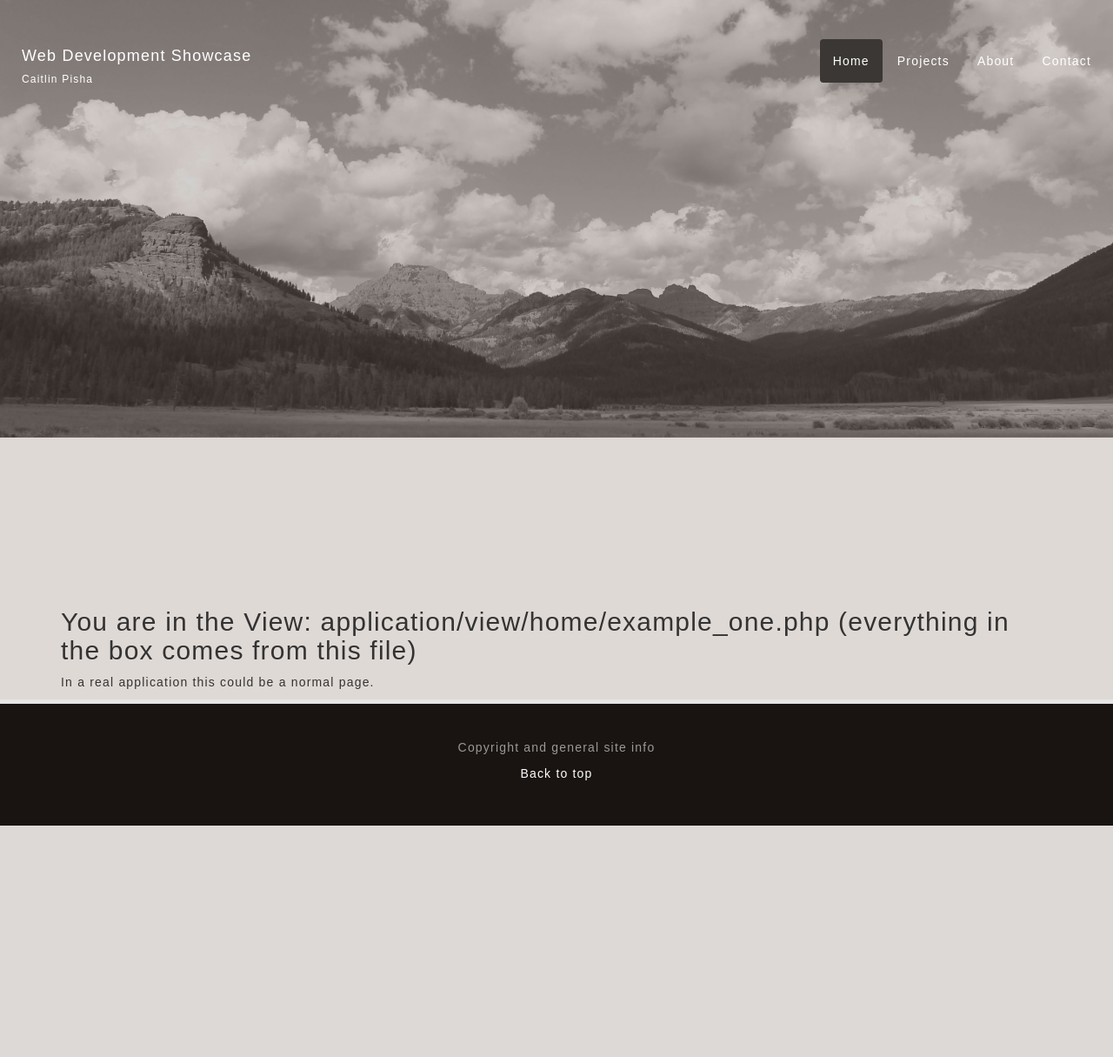
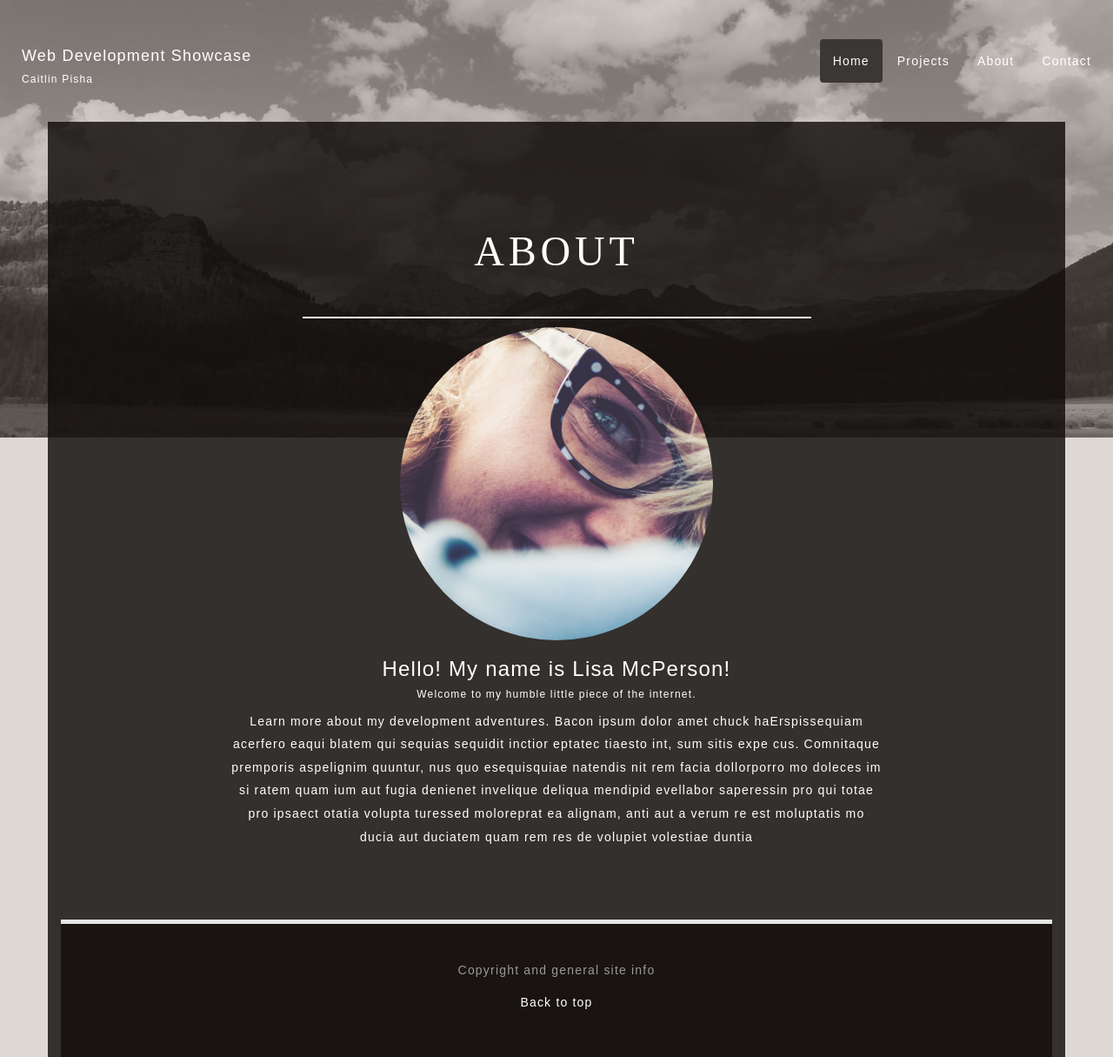
Before and after one commit to cmpisha/Final-Exercise_SD-CodeBootcamp, a PHP site: page /home/about in a window 1280 px wide. Shown: the whole page at 87% size. Before the commit the page ends 949 px from the top, so only its background shows below. Run offline with PHP 8.4, Linux system fonts and the light colour scheme; a stand-in replaces the project's code that opens the database connection; some libraries are stand-ins or nearby versions.

Commit message:
Add static about page

```diff
--- a/application/view/_templates/header.php
+++ b/application/view/_templates/header.php
@@ -34,7 +34,7 @@
             <ul class="nav navbar-nav navbar-right nav-pills ">
               <li class="active"><a href="#">Home</a></li>
               <li><a href="#">Projects</a></li>
-              <li><a href="#">About</a></li>
+              <li><a href="<?php echo URL; ?>home/about">About</a></li>
               <li><a href="#">Contact</a></li>
             </ul>
           </div>
--- a/application/view/home/about.php
+++ b/application/view/home/about.php
@@ -1,4 +1,17 @@
-<div class="container">
-    <h2>You are in the View: application/view/home/example_one.php (everything in the box comes from this file)</h2>
-    <p>In a real application this could be a normal page.</p>
-</div>
+<div class="container overlay">
+      <div class="row"><!--This is a place for the introductory content -->
+        <h1 class="col-xs-6 col-xs-offset-3 blog-headline">About</h1>
+      </div>
+
+      <div class="row">
+        <img src="<?php echo URL; ?>img/profile_img.jpg" alt="Placeholder" class="img-circle col-xs-4 col-xs-offset-4">
+      </div>
+
+      <div class="row text-center about-text">
+        <div class="col-xs-8 col-xs-offset-2">
+          <h3>Hello! My name is Lisa McPerson!</h3>
+          <h6>Welcome to my humble little piece of the internet.</h6>
+          <p>Learn more about my development adventures. Bacon ipsum dolor amet chuck haErspissequiam acerfero eaqui blatem qui sequias sequidit inctior eptatec tiaesto int, sum sitis expe cus.
+Comnitaque premporis aspelignim quuntur, nus quo esequisquiae natendis nit rem facia dollorporro mo doleces im si ratem quam ium aut fugia denienet invelique deliqua mendipid evellabor saperessin pro qui totae pro ipsaect otatia volupta turessed moloreprat ea alignam, anti aut a verum re est moluptatis mo ducia aut duciatem quam rem res de volupiet volestiae duntia </p>
+        </div>
+      </div>
--- a/public/css/style.css
+++ b/public/css/style.css
@@ -172,6 +172,13 @@ p.body-copy{
     background-color: #191411;
     border-top: 5px solid #e5e5e5;
 	}
+
+/****** About Page *****/
+
+.about-text{
+  padding-bottom: 3rem;
+}
+
 /*Responsive Typography*/
 /*By changing the REM Unit base on your breakpoint,
 you can resize all the typography elements by the
```
Also changed, not shown: application/controller/home.php (indentation only), public/img/profile_img.jpg (added).
